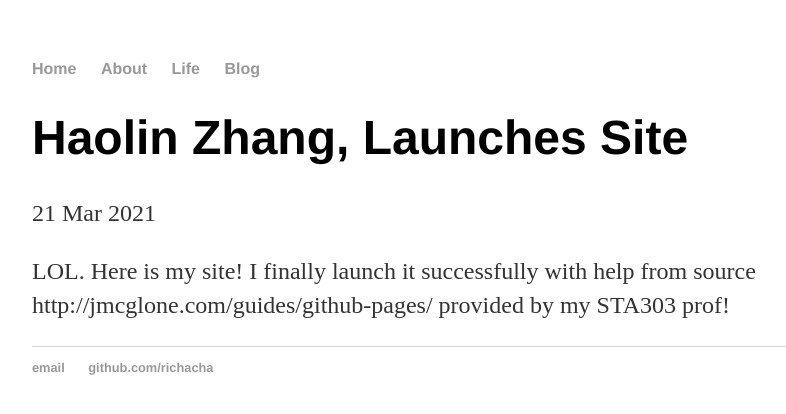
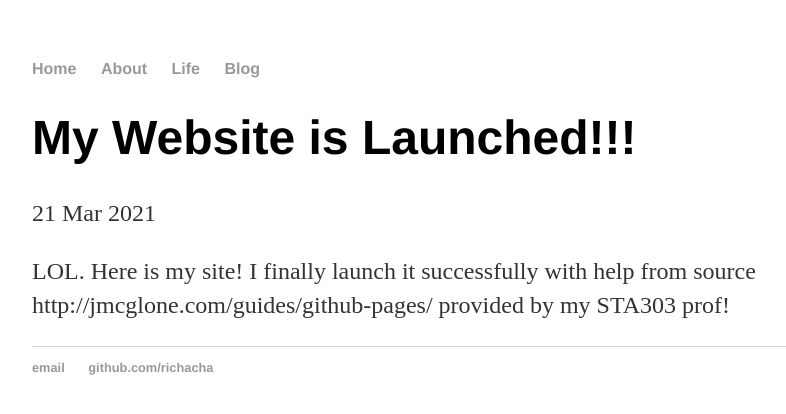
Before and after one commit to Richacha/haolinzhang.github.io, a Jekyll site: the page built from _posts/2021-03-21-haolin-zhang-site-launched.md, in a window 1280 px wide. Shown: the top 414 px of the page, without its empty margins (160-946 px from the left). Built offline with Jekyll 4.4.1, drawn with Linux system fonts in a browser that asks for light colours.

Commit message:
Update 2021-03-21-haolin-zhang-site-launched.md

```diff
--- a/_posts/2021-03-21-haolin-zhang-site-launched.md
+++ b/_posts/2021-03-21-haolin-zhang-site-launched.md
@@ -1,6 +1,6 @@
 ---
 layout: post
-title: "Haolin Zhang, Launches Site"
+title: "My Website is Launched!!!"
 date: 2021-03-21
 ---
 
```
